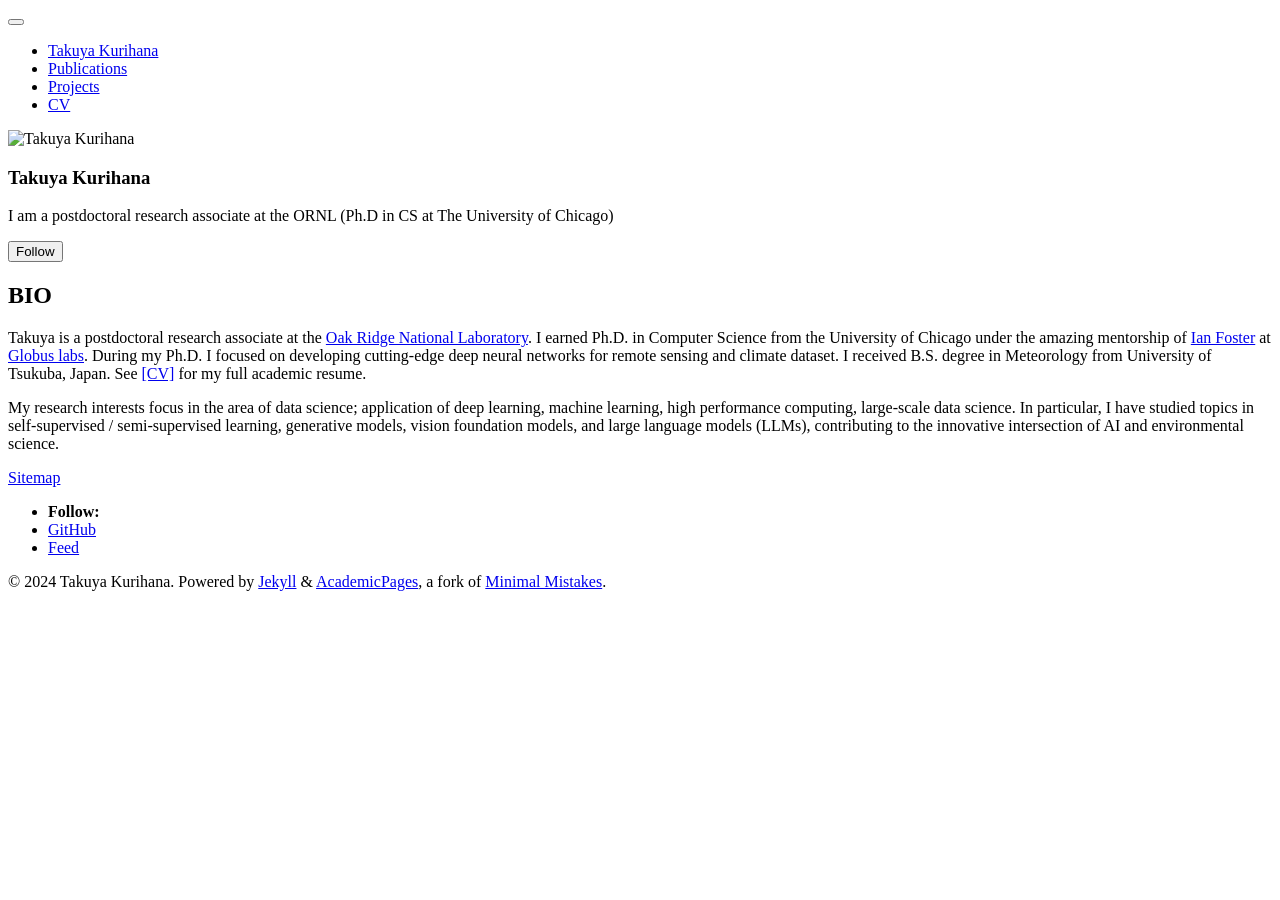
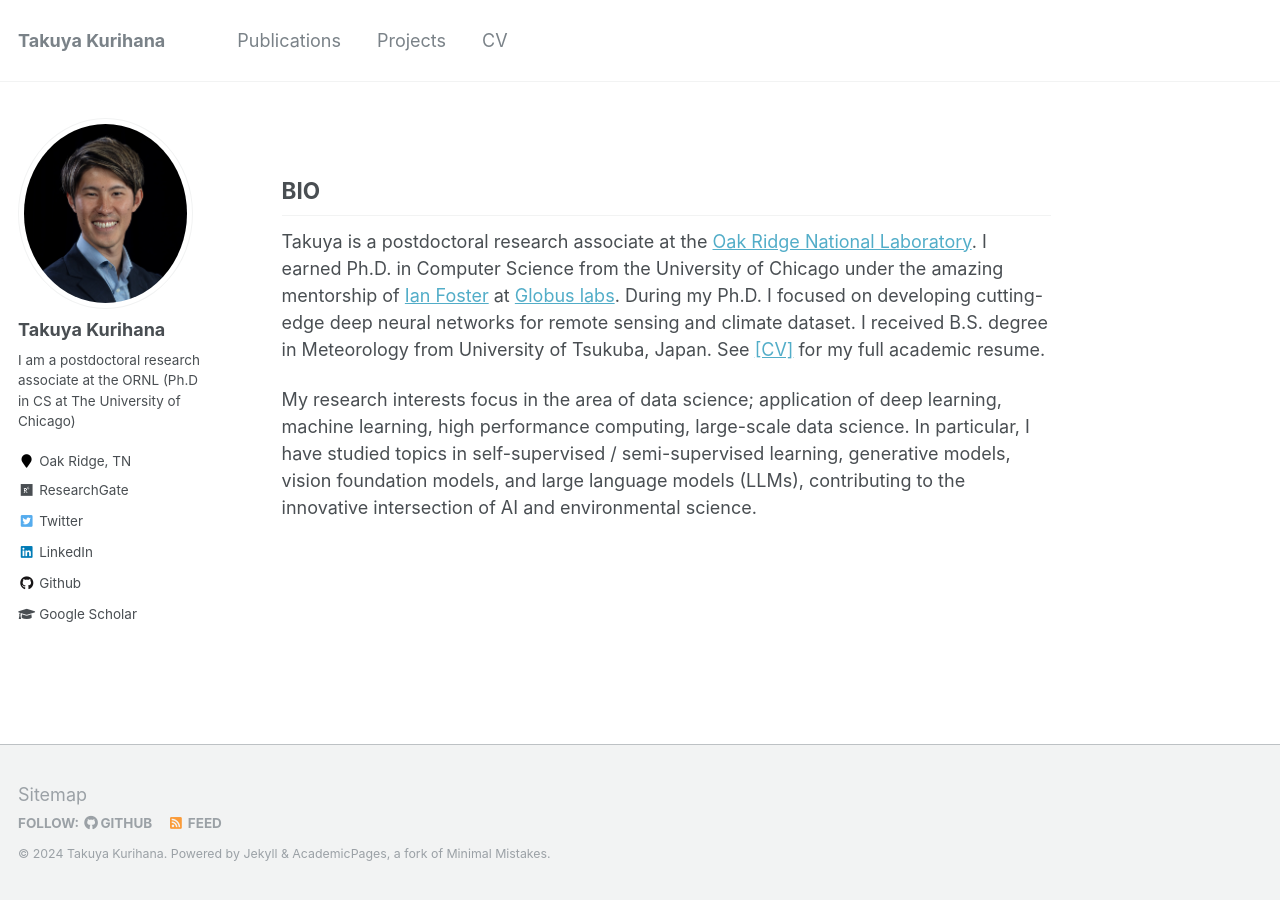
Before and after one commit to TakGlobus/takuyakurihana.github.io, a Jekyll site: the page built from _pages/about.md, in a window 1280 px wide. Built offline with Jekyll 4.4.1, drawn with Linux system fonts in a browser that asks for light colours; a script bundle is joined from its source files by our own code.

Commit message:
set up github page

```diff
--- a/_config.yml
+++ b/_config.yml
@@ -12,7 +12,7 @@ title_separator          : "-"
 name                     : &name "Takuya Kurihana"
 description              : &description "Postdoctoral Researcher at The Oak Ridge National Laboratory"
 url                      : https://takglobus.github.io/takuyakurihana.github.io/  # the base hostname & protocol for your site e.g. "https://mmistakes.github.io"
-baseurl                  : "takuyakurihana.github.io" # the subpath of your site, e.g. "/blog"
+baseurl                  : "" #"takuyakurihana.github.io" # the subpath of your site, e.g. "/blog"
 repository               : "takuyakurihana.github.io"
 teaser                   :  # filename of teaser fallback teaser image placed in /images/, .e.g. "500x300.png"
 breadcrumbs              : false # true, false (default)
```
